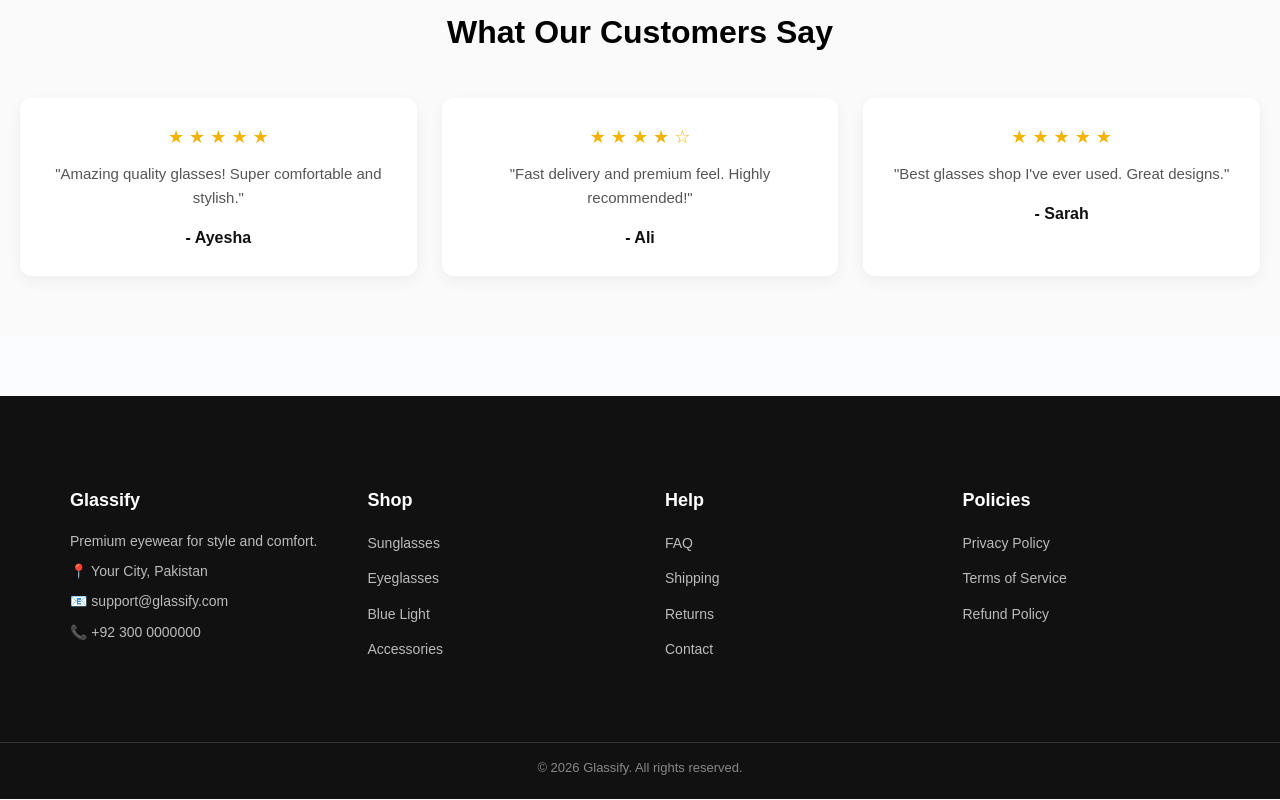
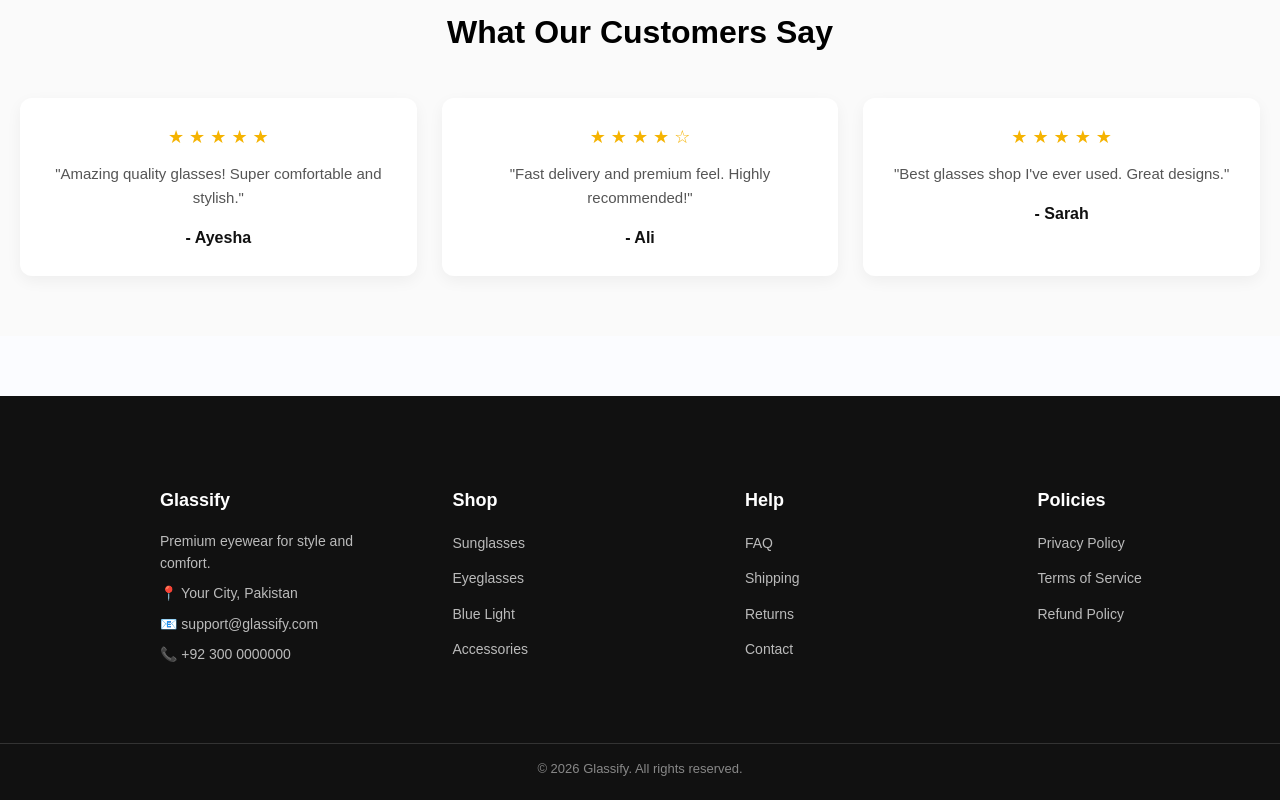
Before and after one commit to SheemaAziz/Glasses-Web-Lab-247299, a plain HTML site: page index.html in a window 1280 px wide. Shown: the part 1094-1894 px from the top of the page. Drawn offline with Linux system fonts and the light colour scheme.

Commit message:
Fixed Padding issues in footer and nav

```diff
--- a/Assets/styles.css
+++ b/Assets/styles.css
@@ -59,6 +59,7 @@ img {
     gap: 15px;
     font-size: 18px;
     cursor: pointer;
+    padding-right: 30px;
 }
 .hero {
     display: flex;
@@ -156,11 +157,10 @@ img {
     display: grid;
     grid-template-columns: repeat(4, 1fr);
     gap: 50px;
-    padding-left: 70px;
-    padding-right: 70px;
+    padding-left: 160px;
+    padding-right: 0px;
     padding-top: 30px;
     padding-bottom: 30px;
-    text-align: left;
 }
 .footer-col h3 {
     margin-bottom: 15px;
@@ -195,6 +195,7 @@ img {
     font-size: 13px;
     color: #888;
 }
+
 .show-all {
     text-align: center;
     margin-top: 30px;
@@ -211,5 +212,5 @@ img {
     transition: 0.3s;
 }
 .show-all-btn:hover {
-    background-color: #00c2ff;
+    background-color: #0a6783;
 }
```
Also changed, not shown: index.html (+1 -0 lines).
